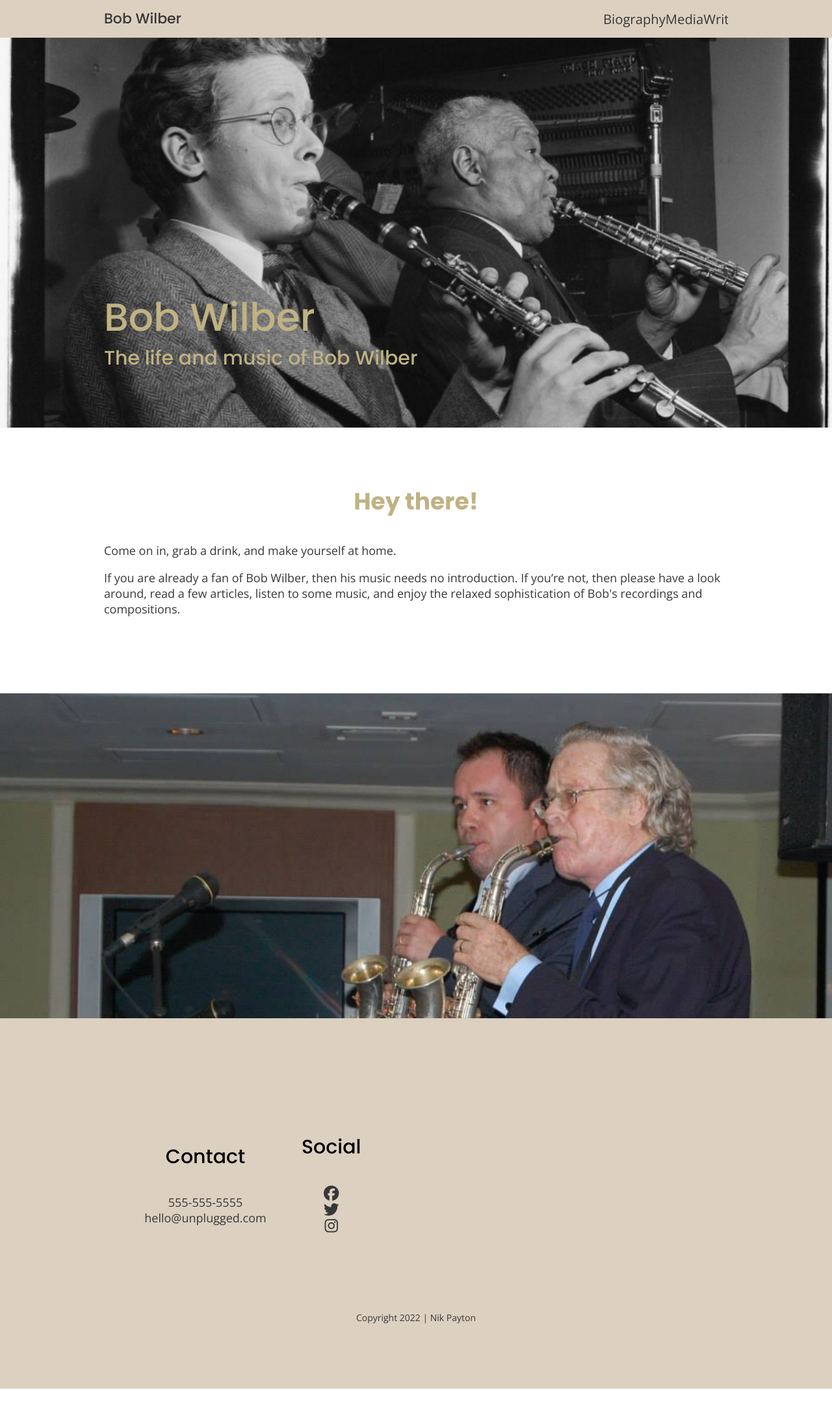
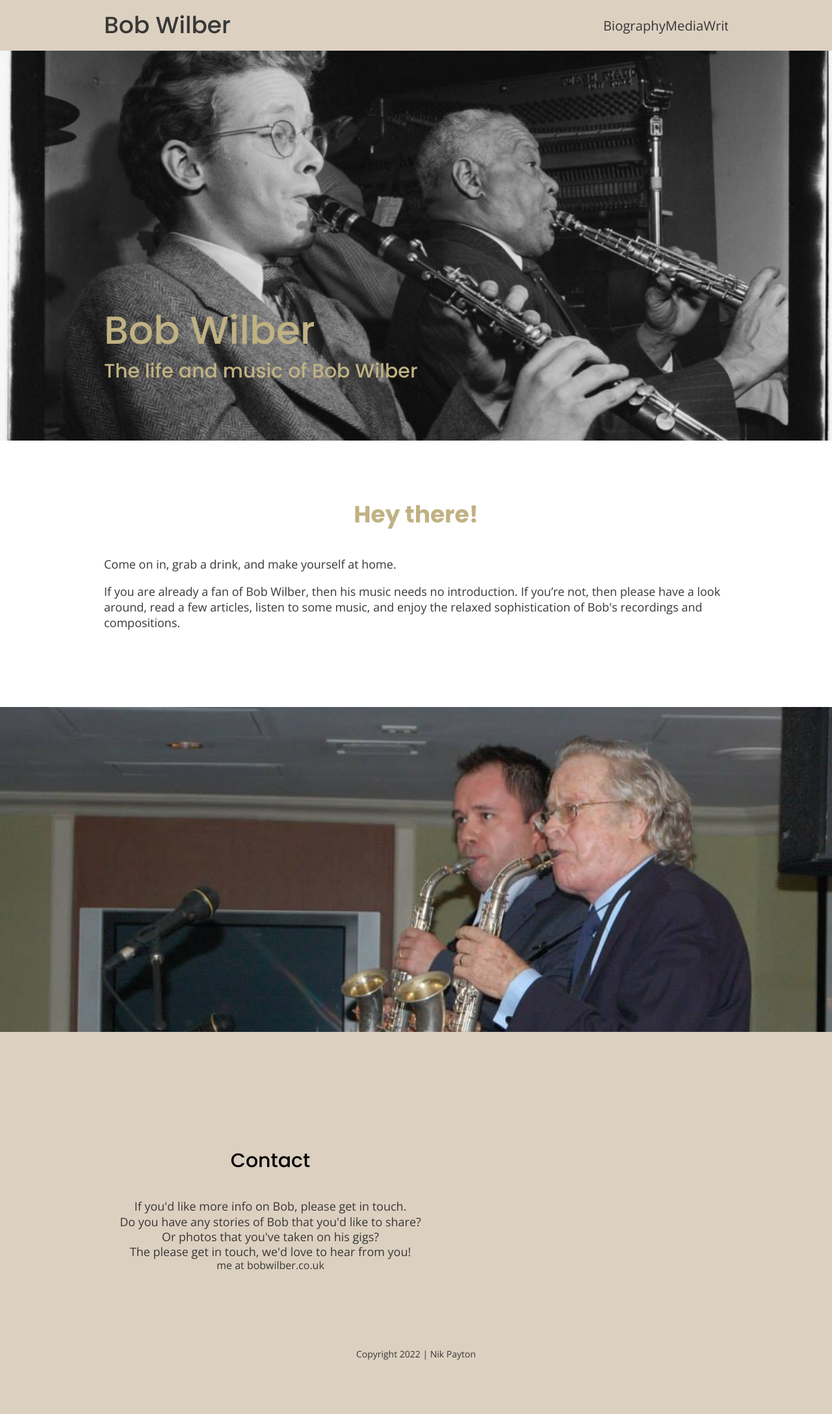
Before and after one commit to niko1402/bob-wilber-newsite, a website built with Parcel: page index.html in a window 1280 px wide. Shown: the whole page at 65% size. Before the commit the page ends 2137 px from the top, so only its background shows below. Built offline with nearby package versions, Linux system fonts and the light colour scheme; files whose address does not match are found by name.

Commit message:
Changed Hey There to h2 and removed padding. Changed margin on header-divider. Added contact text and email link.

```diff
--- a/css/main.css
+++ b/css/main.css
@@ -185,10 +185,6 @@ p {
 
 /****************** Set margins and paddings ***************/
 
-h2 {
-  padding: 40px 0 40px 0;
-}
-
 h3 {
   margin-bottom: 20px;
 }
@@ -216,8 +212,7 @@ header {
   padding: 30px 0 70px 0;
  }
 
-header h3 {
-  font-size: 1.375rem;
+header h2 {
   margin-top: 0;
   margin-bottom: 0;
 }
@@ -234,7 +229,7 @@ header .content-wrapper {
   background: #373737;
   width: 100%;
   height: 1px;
-  margin: 10px 0 17px 0;
+  margin: 15px 0 15px 0;
 }
 
 #navbar {
@@ -385,6 +380,7 @@ footer .copyright {
 .welcome-area h2 {
   text-align: center;
   font-weight: 700;
+  padding: 40px 0 40px 0;
 }
 
 .welcome .welcome-text p {
--- a/index.html
+++ b/index.html
@@ -30,7 +30,7 @@
 
     <header>
       <div class="content-wrapper">
-        <h3><a href="index.html">Bob Wilber</a></h3>
+        <h2><a href="index.html">Bob Wilber</a></h2>
         <div class="header-divider"></div>
         <nav id="navbar">
           <ul class="navigation">
@@ -80,11 +80,16 @@
         <div class="contact">
           <h4>Contact</h4>
           <address>
-            <p>555-555-5555<br />
-            hello@unplugged.com</p>
+            <p>If you'd like more info on Bob, please get in touch.</p>
+            <p>Do you have any stories of Bob that you'd like to share?</p>
+            <p>Or photos that you've taken on his gigs?</p>
+            <p>The please get in touch, we'd love to hear from you!</p>
+          </address>
+          <address>
+            <a href="mailto:me@bobwilber.co.uk">me at bobwilber.co.uk</a>
           </address>
         </div>
-        <div class="social">
+        <!-- <div class="social">
           <h4>Social</h4>
           <div class="social-icons">
             <p>
@@ -97,12 +102,12 @@
               <a href="https://www.instagram.com/" target="_blank"><i class="fab fa-instagram"></i></a>
             </p>
           </div>
-        </div>
+        </div> -->
       </div> <!-- footer content ends -->
     </div>
     <!-- footer content-wrapper ends -->
     <div class="copyright">
-      <p>Copyright 2022 | Nik Payton</p>
+      <p><a href="https://nikpayton.tech" target="_blank">Copyright 2022 | Nik Payton</a></p>
     </div>
   </footer>
 
```
